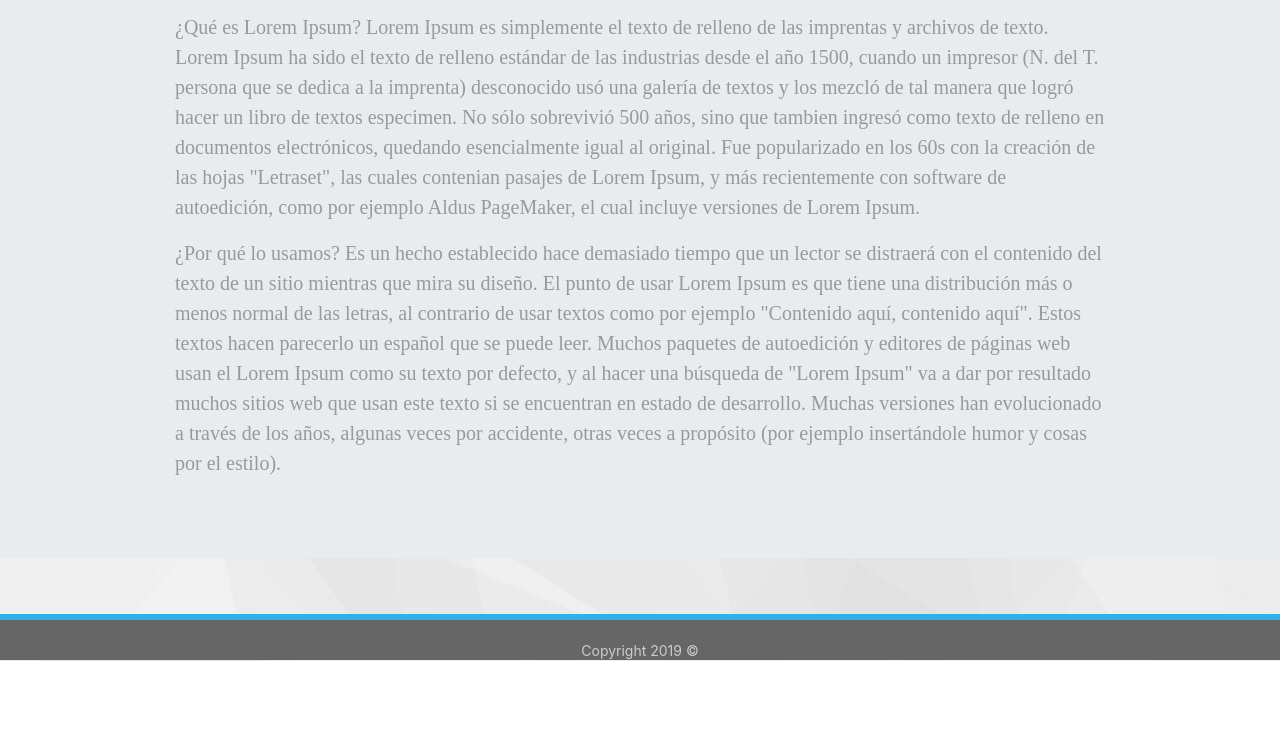
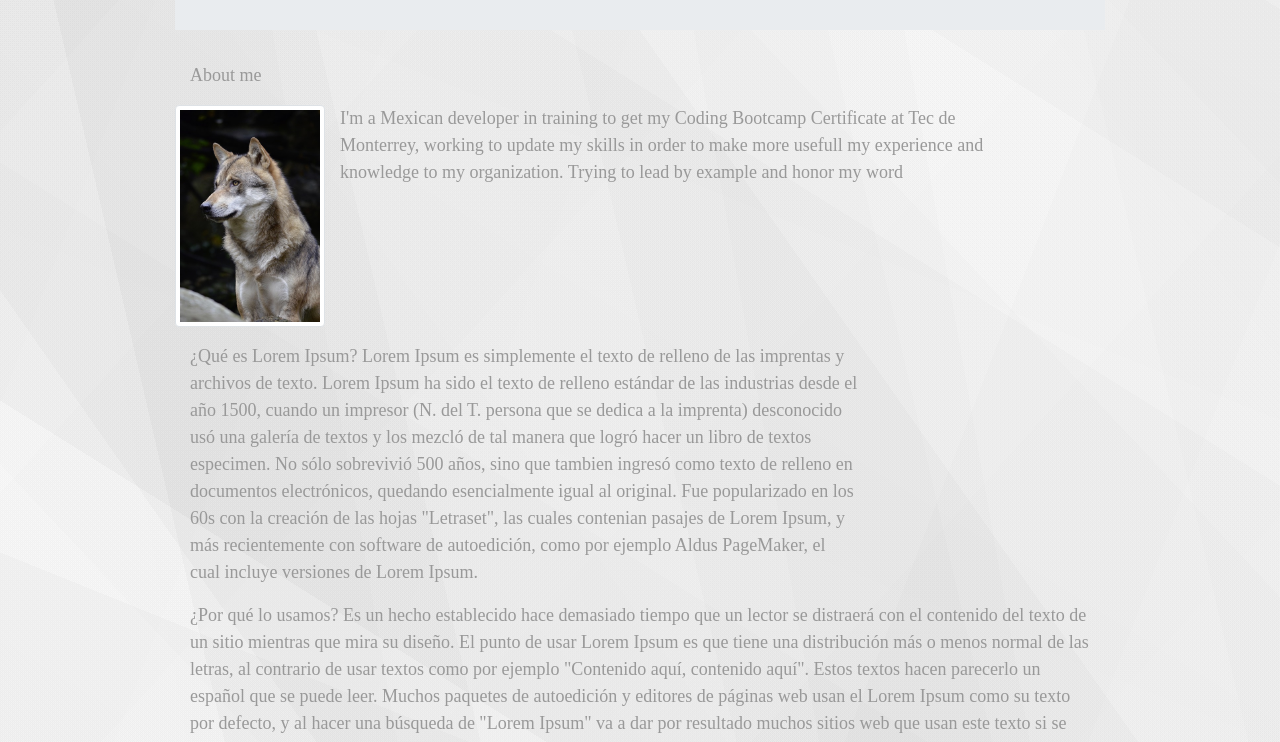
Before and after one commit to xanderlav/Bootstrap-Portfolio, a plain HTML site: page index.html in a window 1280 px wide. Shown: the part 229-971 px from the top of the page. Before the commit the page ends 890 px from the top, so only its background shows below. Drawn offline with nearby package versions, Linux system fonts and the light colour scheme.

Commit message:
Final cut

```diff
--- a/index.html
+++ b/index.html
@@ -31,22 +31,26 @@
             </div>
           </nav>
 </div>
+<div class="container">
     <div class="jumbotron jumbotron-fluid">
+          <h1 class="display-4">Alejandro Regino L&oacutepez &Aacutevila</h1>
+    </div>
           <div class="container">
-    <h1 class="display-4">Alejandro Regino L&oacutepez &Aacutevila</h1>
-    <p class="lead">I'm a Mexican developer in training to get my Coding Bootcamp Certificate at Tec de Monterrey</p>
-    <p class="lead">¿Qué es Lorem Ipsum?
+          <div class="row">
+              <p class="col-md-8">About me</p>
+              <p class="col-md-4"><b></b></p>
+          </div>
+          <div class="row">
+            <p><img src="assets/images/wolf-1336224_640.jpg" class="img-thumbnail" width="150"/></p>
+            <p class="col-md-9">I'm a Mexican developer in training to get my Coding Bootcamp Certificate at Tec de Monterrey, working to update my skills in order to make more usefull my experience and knowledge to my organization. Trying to lead by example and honor my word</p>
+            <p class="col-md-9">¿Qué es Lorem Ipsum?
               Lorem Ipsum es simplemente el texto de relleno de las imprentas y archivos de texto. Lorem Ipsum ha sido el texto de relleno estándar de las industrias desde el año 1500, cuando un impresor (N. del T. persona que se dedica a la imprenta) desconocido usó una galería de textos y los mezcló de tal manera que logró hacer un libro de textos especimen. No sólo sobrevivió 500 años, sino que tambien ingresó como texto de relleno en documentos electrónicos, quedando esencialmente igual al original. Fue popularizado en los 60s con la creación de las hojas "Letraset", las cuales contenian pasajes de Lorem Ipsum, y más recientemente con software de autoedición, como por ejemplo Aldus PageMaker, el cual incluye versiones de Lorem Ipsum.</p>
-    <p class="lead">¿Por qué lo usamos?
+            <p class="col-md-12">¿Por qué lo usamos?
               Es un hecho establecido hace demasiado tiempo que un lector se distraerá con el contenido del texto de un sitio mientras que mira su diseño. El punto de usar Lorem Ipsum es que tiene una distribución más o menos normal de las letras, al contrario de usar textos como por ejemplo "Contenido aquí, contenido aquí". Estos textos hacen parecerlo un español que se puede leer. Muchos paquetes de autoedición y editores de páginas web usan el Lorem Ipsum como su texto por defecto, y al hacer una búsqueda de "Lorem Ipsum" va a dar por resultado muchos sitios web que usan este texto si se encuentran en estado de desarrollo. Muchas versiones han evolucionado a través de los años, algunas veces por accidente, otras veces a propósito (por ejemplo insertándole humor y cosas por el estilo).</p>
           </div>
         </div>
-<div class="container">
-  <div class="row"></div>
-  <div class="row"></div>
-  <div class="row"></div>
-  <div class="row"></div>
 
+  </div>
 </div>
   <br>
     <footer>
@@ -54,5 +58,6 @@
             Copyright 2019 &copy;
         </div>
     </footer>
+
   </body>
 </html>
```
Also changed, not shown: assets/images/wolf-1336224_640.jpg (added). Lines whose indentation alone changed are shown as unchanged.
